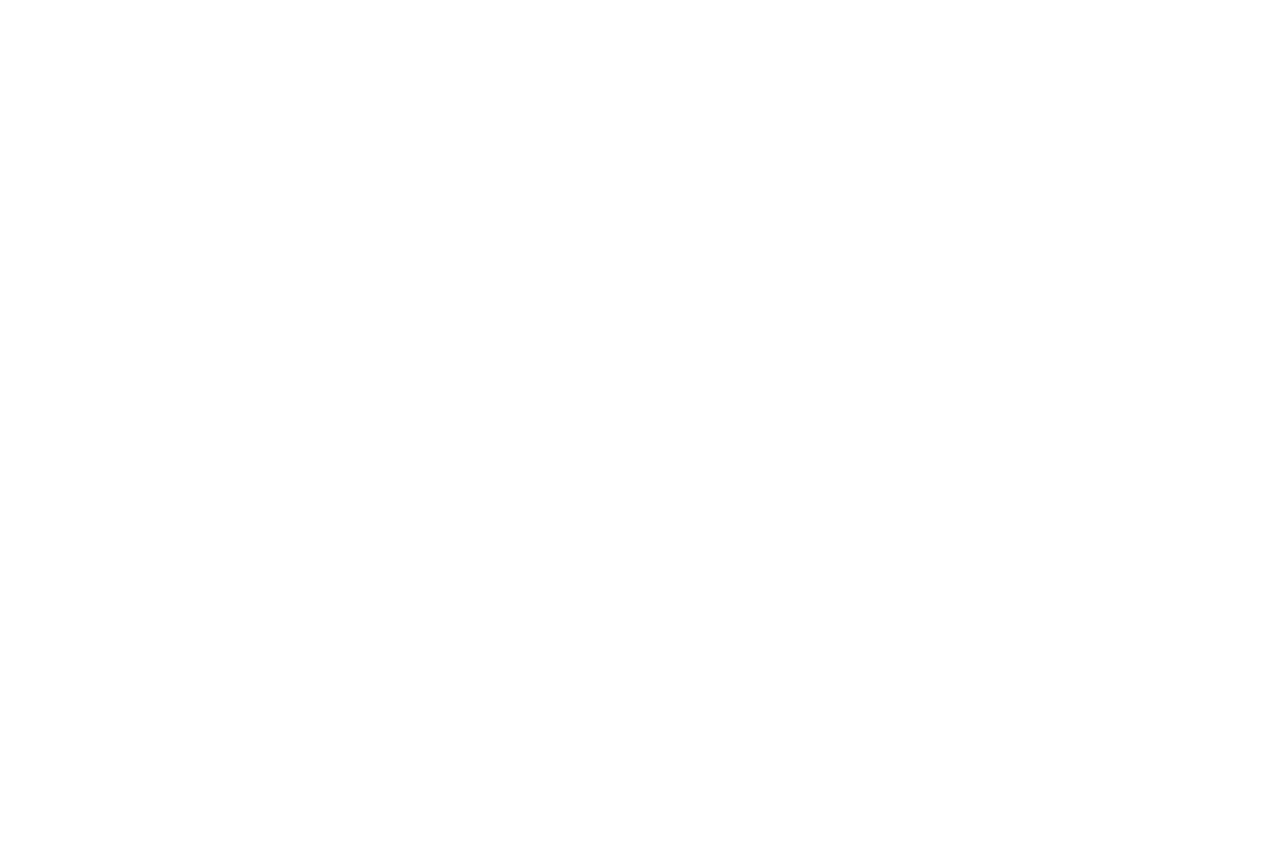
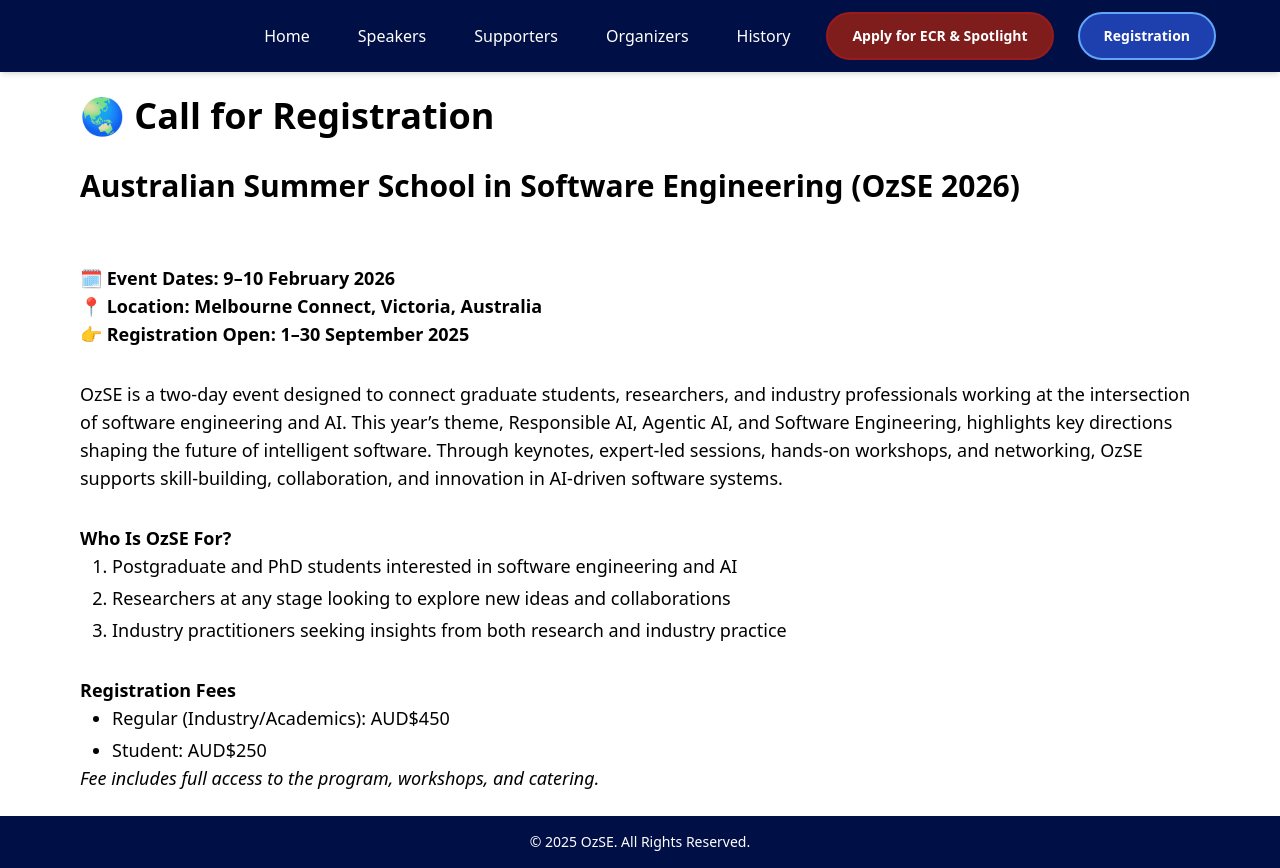
Before and after one commit to ozse-school/ozse-school.github.io, a React (Vite) app: page /#/registration in a window 1280 px wide. Before the commit this address had no page. Before the commit the page ends 800 px from the top, so only its background shows below. Built offline with nearby package versions, Linux system fonts and the light colour scheme.

Commit message:
Registration page

```diff
--- a/src/App.jsx
+++ b/src/App.jsx
@@ -3,6 +3,7 @@ import PageFrame from './components/PageFrame';
 import HomePage from './HomePage';
 import HistoryPage from "./HistoryPage";
 import OCTeamPage from "./OCTeamPage.jsx";
+import RegistrationPage from "./RegistrationPage/RegistrationPage.jsx";
 
 function App() {
   return (
@@ -11,6 +12,7 @@ function App() {
         <Route path="/" element={<HomePage />} />
         <Route path="/history" element={<HistoryPage />} />
         <Route path="/team" element={<OCTeamPage />} />
+        <Route path="/registration" element={<RegistrationPage />} />
       </Route>
     </Routes>
   );
--- a/src/HistoryPage.jsx
+++ b/src/HistoryPage.jsx
@@ -1,6 +1,4 @@
 import React from "react";
-import AboutEvent from "./HistoryPage/AboutEvent";
-import Attending from "./HistoryPage/Attending";
 import History from "./HistoryPage/History";
 import {useLocation} from "react-router-dom";
 
@@ -11,8 +9,6 @@ function HistoryPage() {
 
   return (
     <div className={`${!isHomePage && "mt-12"}`}>
-        {/*<AboutEvent/>*/}
-        {/*<Attending/>*/}
         <History/>
     </div>
   );
--- /dev/null
+++ b/src/RegistrationPage/Registration.jsx
@@ -0,0 +1,52 @@
+import React from "react";
+
+function Registration({ id }) {
+
+    return (
+        <div
+            className={`"flex flex-col items-center justify-center space-y-8 px-4 w-full`}
+            id={id}
+        >
+            <div className="flex flex-col pt-12 pb-6 space-y-8 md:px-4 md:text-lg max-w-6xl w-full mx-auto">
+                <h3 className="text-3xl sm:text-4xl font-bold text-left">
+                    🌏 Call for Registration
+                </h3>
+                <h4 className="text-2xl sm:text-3xl font-bold text-left">
+                    Australian Summer School in Software Engineering (OzSE 2026)
+                </h4>
+                <p>
+                    <br />&#128467; <b>Event Dates: 9–10 February 2026</b>
+                    <br />&#128205; <b>Location: Melbourne Connect, Victoria, Australia</b>
+                    <br />&#128073; <b>Registration Open: 1–30 September 2025</b>
+                </p>
+                <p>
+                    OzSE is a two-day event designed to connect graduate students, researchers, and industry professionals working at the intersection of software engineering and AI. This year’s theme, Responsible AI, Agentic AI, and Software Engineering, highlights key directions shaping the future of intelligent software. Through keynotes, expert-led sessions, hands-on workshops, and networking, OzSE supports skill-building, collaboration, and innovation in AI-driven software systems.
+                </p>
+                <p>
+                    <b>Who Is OzSE For?</b>
+                    <ul className="space-y-1 pl-4 md:pl-8 list-decimal">
+                        <li>
+                            Postgraduate and PhD students interested in software engineering and AI
+                        </li>
+                        <li>
+                            Researchers at any stage looking to explore new ideas and collaborations
+                        </li>
+                        <li>
+                            Industry practitioners seeking insights from both research and industry practice
+                        </li>
+                    </ul>
+                </p>
+                <p>
+                    <b>Registration Fees</b>
+                    <ul className="space-y-1 pl-4 md:pl-8 list-disc">
+                        <li>Regular (Industry/Academics): AUD$450</li>
+                        <li>Student: AUD$250</li>
+                    </ul>
+                    <i>Fee includes full access to the program, workshops, and catering.</i>
+                </p>
+            </div>
+        </div>
+    )
+}
+
+export default Registration
--- /dev/null
+++ b/src/RegistrationPage/RegistrationPage.jsx
@@ -0,0 +1,17 @@
+import React from "react";
+import { useLocation } from "react-router-dom";
+import Registration from "./Registration.jsx";
+
+function RegistrationPage() {
+    const location = useLocation();
+    const currentPath = location.pathname;
+    const isHomePage = currentPath === "/"
+
+    return (
+        <div className={`${!isHomePage && "mt-12"}`}>
+            <Registration />
+        </div>
+    );
+}
+
+export default RegistrationPage
--- a/src/components/Navbar.jsx
+++ b/src/components/Navbar.jsx
@@ -138,6 +138,12 @@ function Navbar() {
           >
             Apply for ECR & Spotlight
           </a>
+          <Link
+              to={'/registration'}
+              className="px-6 py-3 text-sm text-center rounded-full bg-blue-800 border-2 border-blue-400 text-white font-semibold hover:bg-white hover:text-[#000F46] transition-colors"
+          >
+            Registration
+          </Link>
         </div>
       </div>
 
@@ -158,6 +164,12 @@ function Navbar() {
           >
             Apply for ECR & Spotlight
           </a>
+          <Link
+              to={'/registration'}
+              className="px-6 py-3 text-sm text-center rounded-full bg-blue-800 border-2 border-blue-400 text-white font-semibold hover:bg-white hover:text-[#000F46] transition-colors"
+          >
+            Registration
+          </Link>
         </div>
 
       </div>
```
